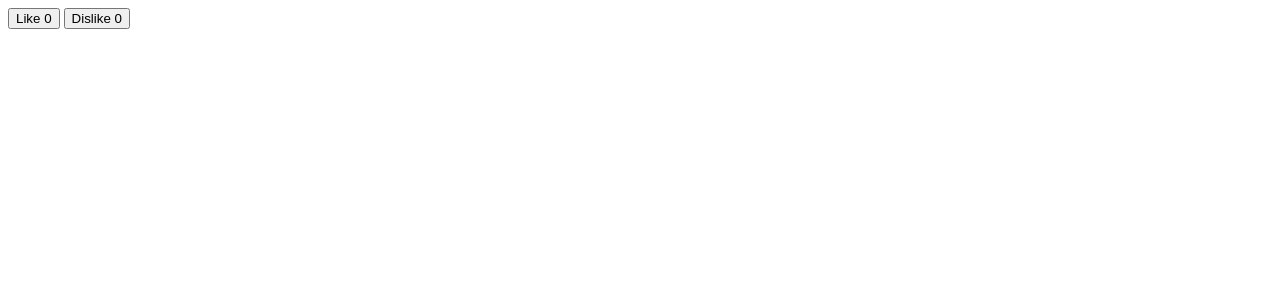
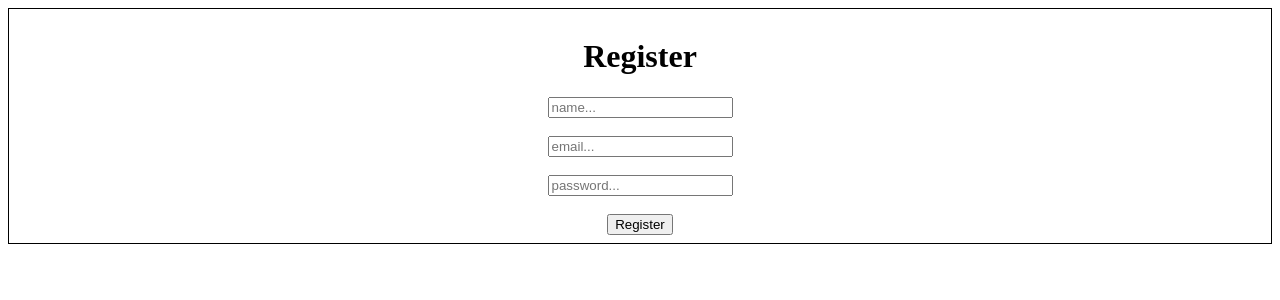
Before and after one commit to githubscientist/re-fsdcwdtb75, a React (Vite) app: page / in a window 1280 px wide. Shown: the top 300 px of the page. Built offline with nearby package versions, Linux system fonts and the light colour scheme.

Commit message:
react form + css in react

```diff
--- a/src/App.jsx
+++ b/src/App.jsx
@@ -1,32 +1,23 @@
-// state in class component -> built-in
-import { useEffect, useState } from "react";
-
-function App() {
-
-  const [likes, setLikes] = useState(0);
-  const [dislikes, setDislikes] = useState(0);
-
-  const handleLike = () => {
-    setLikes(likes + 1);
-  }
-
-  const handleDislike = () => {
-    setDislikes(dislikes + 1);
-  }
-
-  // componentDidMount
-  // executes when the component mounted
-  // component is updated using states
-  useEffect(() => {
-    console.log('component mounted');
-  }, [likes]);
-
+const App = () => {
   return (
-    <>
-      <button onClick={handleLike}>Like {likes}</button>
-      &nbsp;
-      <button onClick={handleDislike}>Dislike {dislikes}</button>
-    </>
+    <div style={{ border: "1px solid black", padding: "8px", display: "flex", flexDirection: "column", justifyContent: "center", alignItems: "center" }}>
+      <h1>Register</h1>
+      <form style={{  display: "flex", flexDirection: "column", justifyContent: "center", alignItems: "center" }}>
+        <div>
+          <input type="text" placeholder="name..." />
+        </div>
+        <br />
+        <div>
+          <input type="text" placeholder="email..." />
+        </div>
+        <br />
+        <div>
+          <input type="text" placeholder="password..." />
+        </div>
+        <br />
+        <button type="submit">Register</button>
+      </form>
+    </div>
   )
 }
 
```
